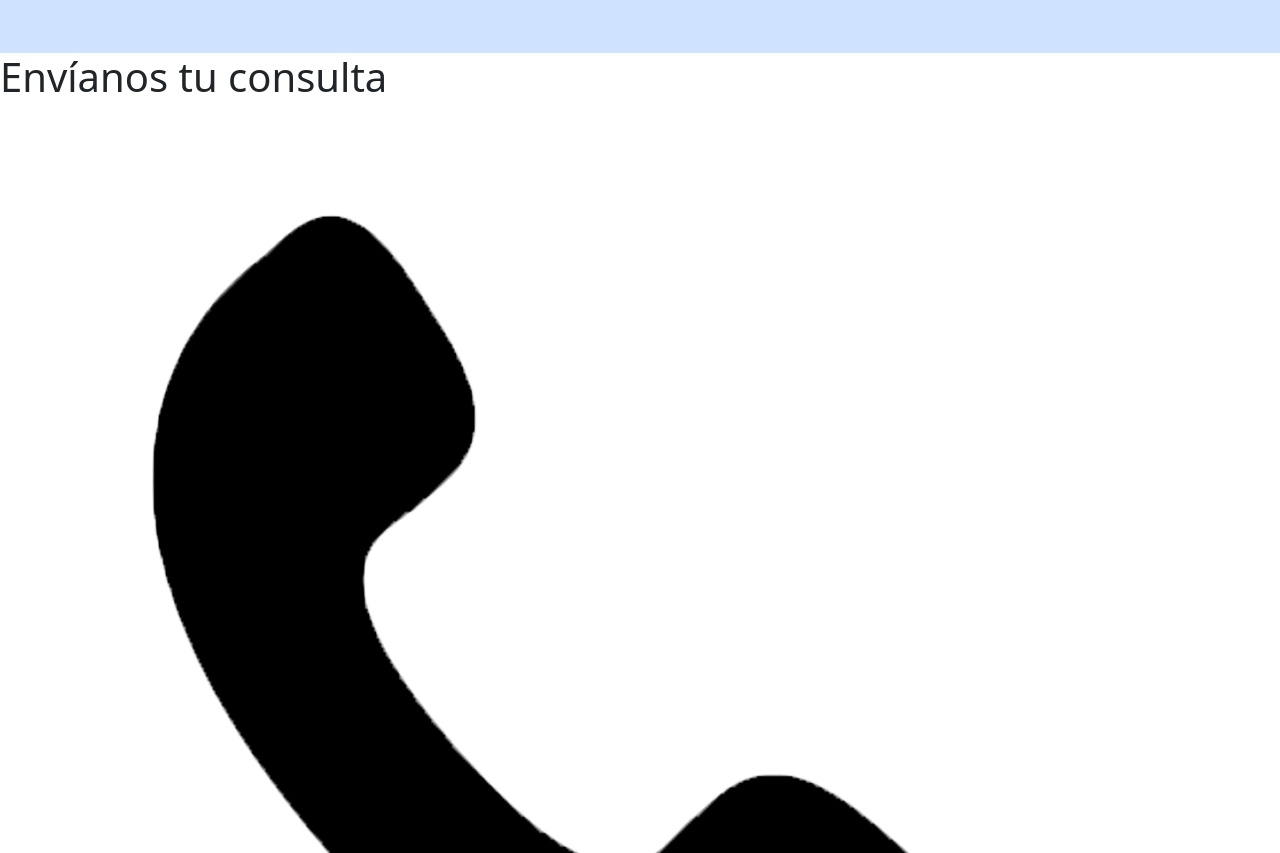
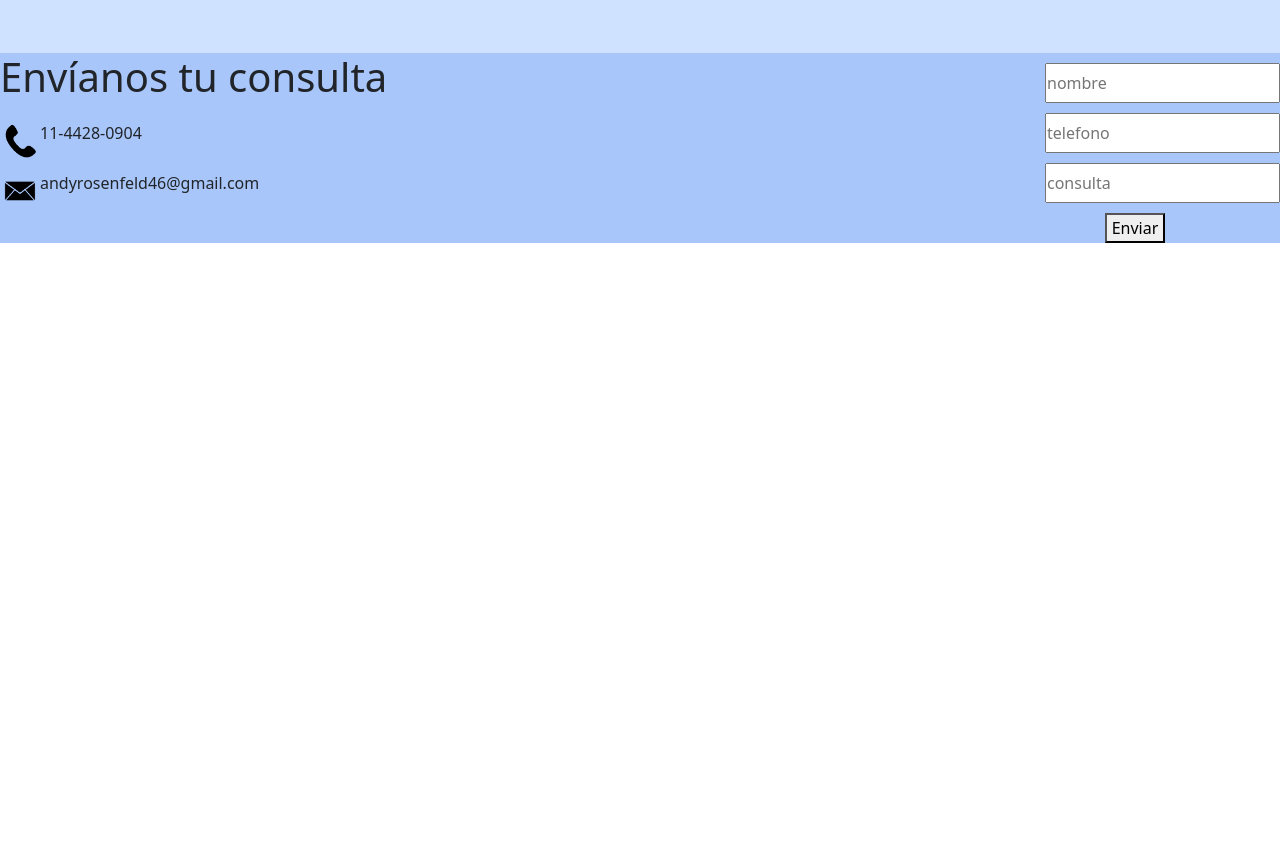
Before and after one commit to sebarosenfeld/Proyecto-final-Sebastian-Rosenfeld, a website: page pages/contacto.html in a window 1280 px wide. Shown: the part 849-1702 px from the top of the page. After the commit the page ends 1092 px from the top, so only its background shows below. Drawn offline with nearby package versions, Linux system fonts and the light colour scheme.

Commit message:
sigo avanzando

```diff
--- a/pages/contacto.html
+++ b/pages/contacto.html
@@ -43,9 +43,12 @@
                         </li>
                     </ul>
                     <div class="header__container-navbar-movible">
-                    <span>icono</span>
+                        <span>icono</span>
                     </div>
                 </nav>
+            </div>
+            <div class="header__container-navbar-movible">
+                <span>icono</span>
             </div>
         </section>
     </header>
@@ -70,22 +73,22 @@
         <p>para cualquier mudanza que necesites contactanos al 1122334455</p>
     </aside> -->
 
-    <footer>
-        <div class="footer-text">
+    <footer class="footer">
+        <div class="footer__text">
             <h1>Envíanos tu consulta</h1>
-            <div class="consulta-telefono">
-                 <img class="icono-telefono-consulta" src="../assets/img/telefono.png" alt="teléfono"/>
+            <div class="footer__consulta-telefono">
+                 <img class="footer__consulta-telefono-icono" src="../assets/img/telefono.png" alt="teléfono"/>
                  <p>11-4428-0904</p>
             </div>
-            <div class="consulta-mail">
-                <img class="icono-mail-consulta" src="../assets/img/mail.png" alt="mail"/>
+            <div class="footer__consulta-mail">
+                <img class="footer__consulta-mail-icono" src="../assets/img/mail.png" alt="mail"/>
                 <p>andyrosenfeld46@gmail.com</p>
             </div>
         </div>
-        <form class="footer-form" action="input">
-                <input placeholder="nombre"/>
+        <form action="input">
+                <input class="footer__form-name" placeholder="nombre"/>
                 <input placeholder="telefono"/>
-                <input class="form-consulta" placeholder="consulta"/>
+                <input class="footer__form-consulta" placeholder="consulta"/>
                 <button>Enviar</button>
         </form>
     </footer>
--- a/sass/components/_footer.scss
+++ b/sass/components/_footer.scss
@@ -1,9 +1,9 @@
 .footer {
-    display: flex;
+    // display: flex;
     flex-direction: row;
     text-align: end;
     background-color: #a8c6fa;
-    justify-content: space-between;
+    // justify-content: space-between;
     // grid-area: footer;
 
     &__text {
@@ -67,6 +67,64 @@
     }
 }
 
-// @media (min-width: 768px) {
+@media (min-width: 768px) {
 
-// }
+    .footer {
+        display: flex;
+        flex-direction: row;
+        text-align: end;
+        background-color: #a8c6fa;
+        justify-content: space-between;
+        // grid-area: footer;
+
+        &__text {
+            text-align: left;
+        }
+
+        &__consulta-telefono {
+            display: flex;
+            flex-direction: row;
+            text-align: center;
+            align-items: center;
+            margin-top: 20px;
+
+            &-icono {
+                width: 40px;
+            }
+        }
+
+        &__consulta-mail {
+            display: flex;
+            flex-direction: row;
+            text-align: left;
+            align-items: center;
+            margin-top: 10px;
+
+            &-icono {
+                width: 40px;
+            }
+        }
+
+        form {
+            display: flex;
+            flex-direction: column;
+            margin-top: 10px;
+            justify-items: center;
+
+            &-consulta {
+                height: 60px;
+            }
+
+            input {
+                height: 40px;
+                margin-bottom: 10px;
+            }
+
+            button {
+                height: 30px;
+                width: 60px;
+                margin-left: 60px;
+            }
+        }
+    }
+}
--- a/sass/views/_productos.scss
+++ b/sass/views/_productos.scss
@@ -104,6 +104,7 @@ main h1 {
 
 .image__apositos-gasas {
     margin-top: 30px;
+    margin-bottom: 20px;
     display: flex;
     justify-content: $justifycontent;
     align-items: $alignposition;
```
Also changed, not shown: pages/productos.html (+9 -9 lines), css/main.css.
